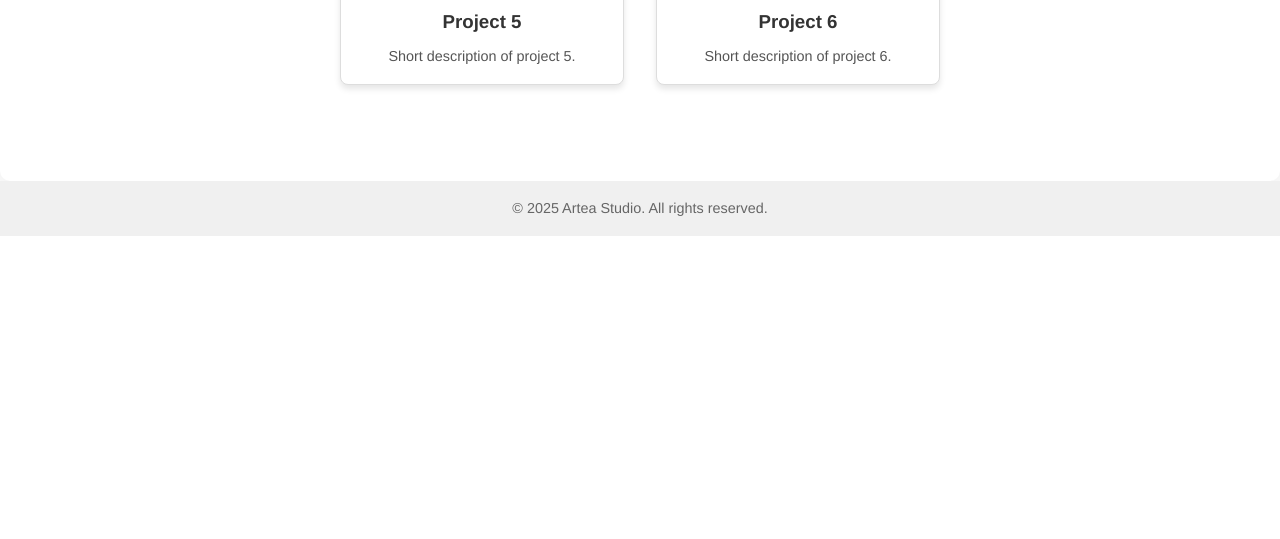
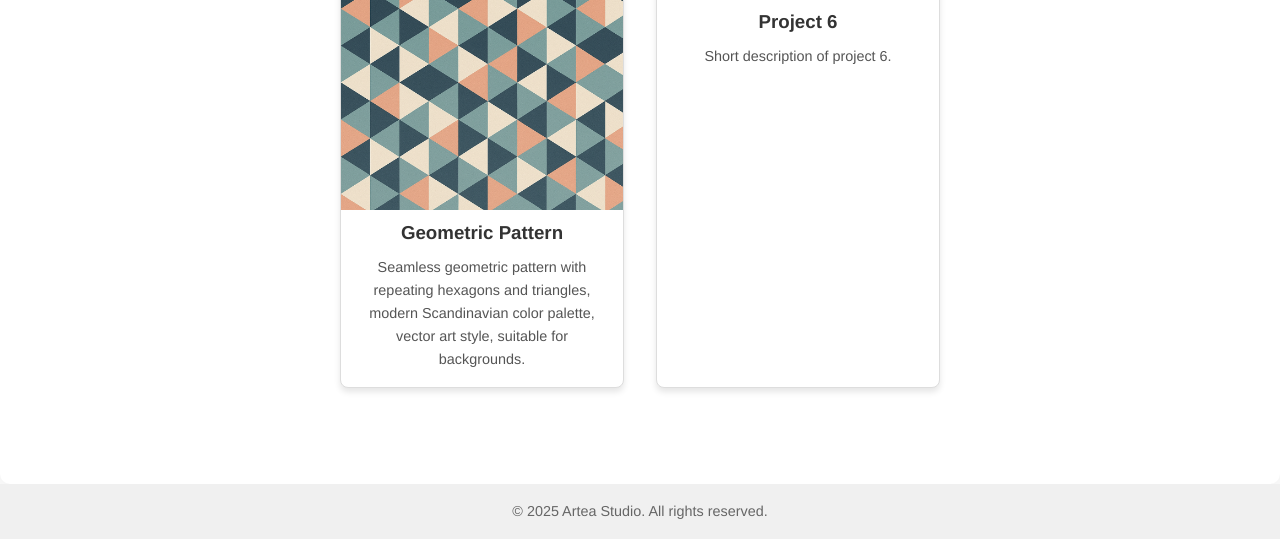
Before and after one commit to creanorcode/project_5, a Django app: page /portfolio/ in a window 1280 px wide. Shown: the part 1764-2303 px from the top of the page. Before the commit the page ends 2000 px from the top, so only its background shows below. Run offline with Django 4.2, Linux system fonts and the light colour scheme.

Commit message:
Updated portfolio-page with portfolio-item no 5.

```diff
--- a/templates/portfolio.html
+++ b/templates/portfolio.html
@@ -34,9 +34,9 @@
     </div>
 
     <div class="portfolio-item">
-      <img src="{% static 'images/portfolio5.jpg' %}" alt="Project 5">
-      <h3>Project 5</h3>
-      <p>Short description of project 5.</p>
+      <img src="{% static 'images/geometric_pattern.png' %}" alt="Geometric Pattern">
+      <h3>Geometric Pattern</h3>
+      <p>Seamless geometric pattern with repeating hexagons and triangles, modern Scandinavian color palette, vector art style, suitable for backgrounds.</p>
     </div>
 
     <div class="portfolio-item">
```
Also changed, not shown: static/images/geometric_pattern.png (added).
